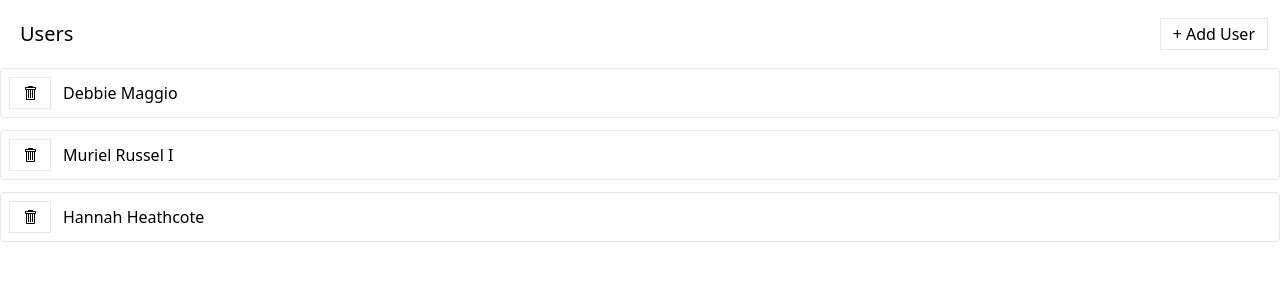
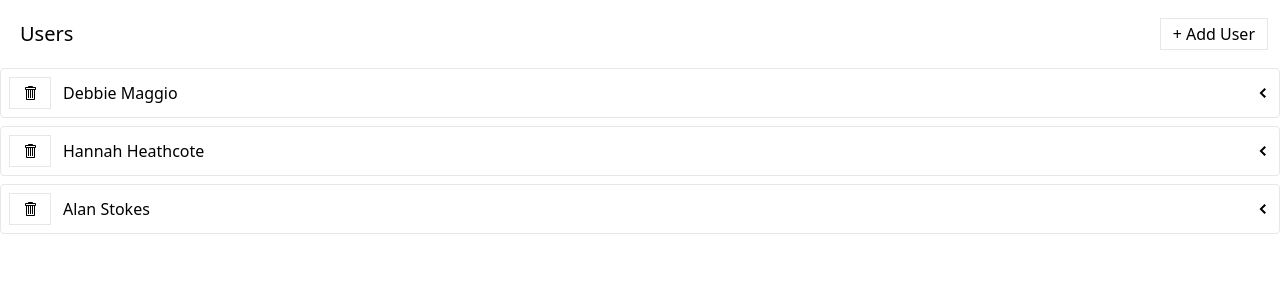
Before and after one commit to NorieM/media, a React (Create React App) app: page / in a window 1280 px wide. Shown: the top 300 px of the page. Built offline with nearby package versions, Linux system fonts and the light colour scheme; data requests are answered from the project's data file.

Commit message:
Added Expandable list component

```diff
--- a/db.json
+++ b/db.json
@@ -5,12 +5,12 @@
       "id": 2
     },
     {
-      "name": "Muriel Russel I",
-      "id": 4
+      "name": "Hannah Heathcote",
+      "id": 18
     },
     {
-      "name": "Hannah Heathcote",
-      "id": 18
+      "name": "Alan Stokes",
+      "id": 19
     }
   ],
   "albums": [],
--- /dev/null
+++ b/src/components/AlbumsList.js
@@ -0,0 +1,5 @@
+function AlbumsList({user}) {
+    return <div>Albums for {user.name}</div>
+}
+
+export default AlbumsList;
--- /dev/null
+++ b/src/components/ExpandablePanel.js
@@ -0,0 +1,26 @@
+import { useState } from "react";
+import { GoChevronDown, GoChevronLeft } from "react-icons/go";
+
+function ExpandablePanel({ header, children }) {
+  const [expanded, setExpanded] = useState(false);
+
+  const handleClick = () => {
+    setExpanded(!expanded);
+  };
+
+  return (
+    <div className="mb-2 border rounded">
+      <div className="flex p-2 justify-between items-center">
+        <div className="flex flex-row items-center justify-between">
+          {header}
+        </div>
+        <div onClick={handleClick} className="cursor-pointer">
+          {expanded ? <GoChevronDown /> : <GoChevronLeft />}
+        </div>
+      </div>
+      {expanded && <div className="p-2 border-t">{children}</div>}
+    </div>
+  );
+}
+
+export default ExpandablePanel;
--- a/src/components/UsersListItem.js
+++ b/src/components/UsersListItem.js
@@ -2,6 +2,8 @@
 import Button from "./Button";
 import { removeUser } from "../store";
 import { useThunk } from "../hooks/use-thunk";
+import ExpandablePanel from "./ExpandablePanel";
+import AlbumsList from "./AlbumsList";
 
 function UsersListItem({ user }) {
   const [doRemoveUser, isLoading, error] = useThunk(removeUser);
@@ -9,19 +11,18 @@
   const handleClick = () => {
     doRemoveUser(user);
   }
-
-  return (
-    <div key={user.id} className="mb-3 border rounded">
-      <div className="flex p-2 justify-between items-center cursor-pointer">
-        <div className="flex flex-row items-center justify-between">
+  const header = <>
         <Button className="mr-3" loading={isLoading} onClick = {handleClick}>
             <GoTrashcan />
         </Button>
         {error && <div>Error deleting user.</div>}
         {user.name}
-        </div>
-      </div>
-    </div>
+    </>;
+
+  return (
+    <ExpandablePanel header={header}>
+        <AlbumsList user={user} />
+    </ExpandablePanel>
   );
 }
 
```
